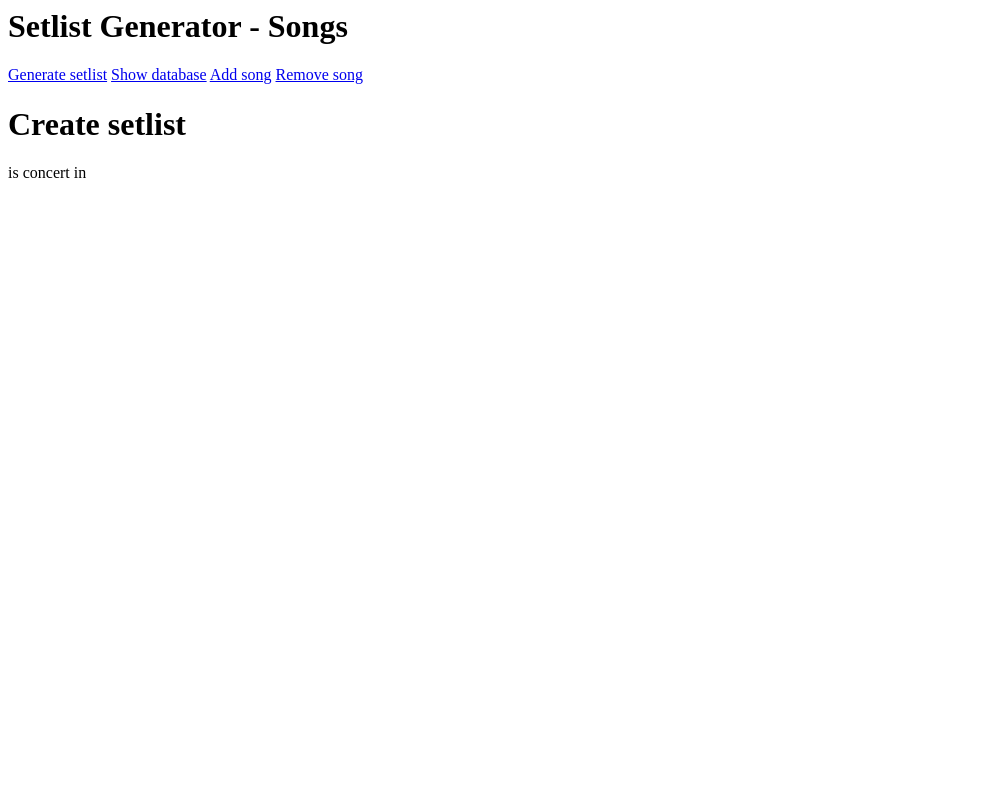
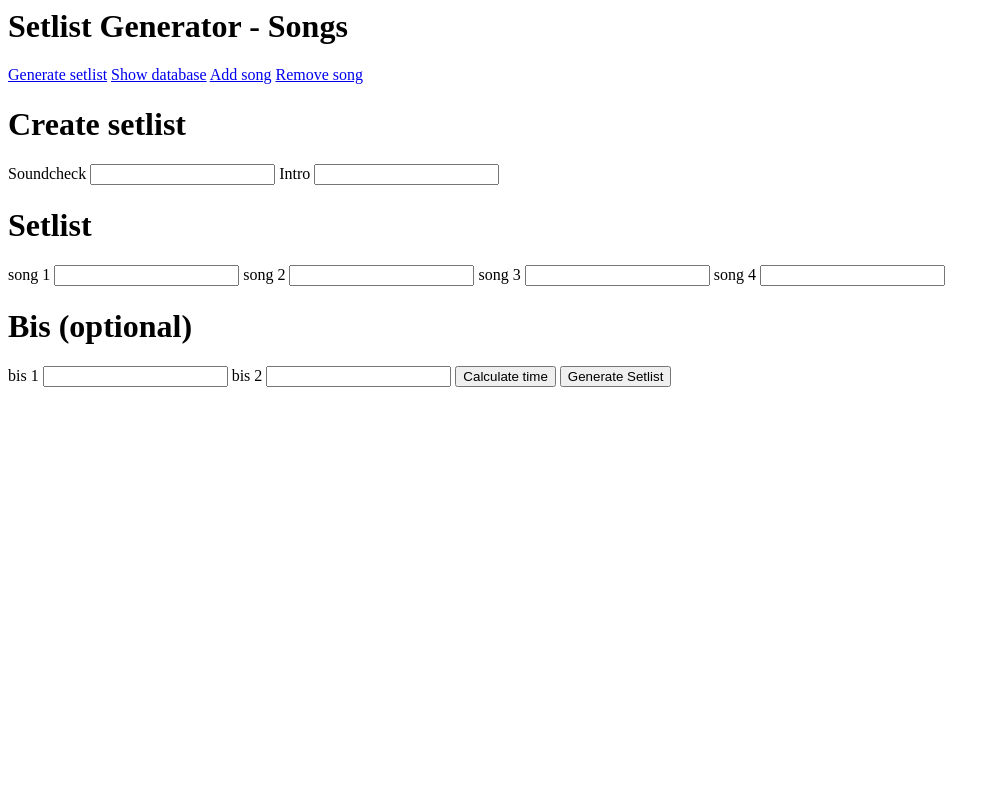
Before and after one commit to lukaszgibas96/setlist-generator, a Flask app: page /generate_setlist/songs in a window 1280 px wide. Shown: the whole page, without its empty margins (0-1000 px from the left). Run offline with Flask 3, Linux system fonts and the light colour scheme; parts of the project's set-up code (start-up, migrations or seed data) failed here and were passed over.

Commit message:
WIP: song selection form and 'calculate time' step for setlist generation

```diff
--- a/app.py
+++ b/app.py
@@ -1,6 +1,6 @@
 from flask import Flask , render_template , request, redirect, flash, session
 from flask import jsonify
-from main import load_songs_from_csv, save_songs_to_CSV, check_song_number_format, check_polish_character, check_duration_format, song_number_exists, overwrite_song_title_and_duration
+from main import load_songs_from_csv, save_songs_to_CSV, check_song_number_format, check_polish_character, check_duration_format, song_number_exists, overwrite_song_title_and_duration, convert_time_to_sec, convert_sec_to_time
 
 
 app = Flask(__name__)
@@ -106,7 +106,23 @@ def get_event_details():
 @app.route("/generate_setlist/songs", methods= ["GET", "POST"])
 def create_setlist():
     if request.method == "POST":
-        ...
+        setlist = request.form.getlist("song")
+        action = request.form["action"]
+        soundcheck = request.form["soundcheck"]
+        intro = request.form["intro"]
+        songs = load_songs_from_csv()
+        if action == "calculate":
+            current_duration_sec = 0
+            for song in setlist:
+                if song_number_exists(song,songs):
+                    current_song = find_song_row_by_number(song,songs)
+                    current_duration_sec += convert_time_to_sec(current_song["duration"])
+            minutes, seconds = convert_sec_to_time(current_duration_sec)
+            current_duration = f"{minutes}min {seconds}sec"
+            return render_template("create_setlist.html",intro=intro, soundcheck=soundcheck, setlist=setlist, current_duration=current_duration)
+        elif action == "generate":
+            ...
+        return
     elif request.method == "GET":
         return render_template("create_setlist.html")
 
--- a/templates/create_setlist.html
+++ b/templates/create_setlist.html
@@ -8,7 +8,23 @@
         <p style="color:red"> {{error}} </p>
     {%endif%}
 
-    {{session["date"]}} is concert in {{session["place"]}}
+    <form method="POST" action="/generate_setlist/songs">
+        <label> Soundcheck <input type="text" name="soundcheck" value="{{soundcheck}}"></label>
+        <label> Intro <input type="text" name="intro" value="{{intro}}"></label>
+<h1> Setlist </h1>
+        <label> song 1 <input type="text" name="song" value="{{song1}}"></label>
+        <label> song 2 <input type="text" name="song" value="{{song2}}"></label>
+        <label> song 3 <input type="text" name="song" value="{{song3}}"></label>
+        <label> song 4 <input type="text" name="song" value="{{song4}}"></label>
+
+<h1> Bis (optional) </h1>
+        <label> bis 1 <input type="text" name="bis" value="{{bis1}}"></label>
+        <label> bis 2 <input type="text" name="bis" value="{{bis2}}"></label>
+
+        <button type="submit"> Calculate time </button>
+        <button type="submit"> Generate Setlist </button>
+
+    </form>
 
 
 {% endblock %}
```
